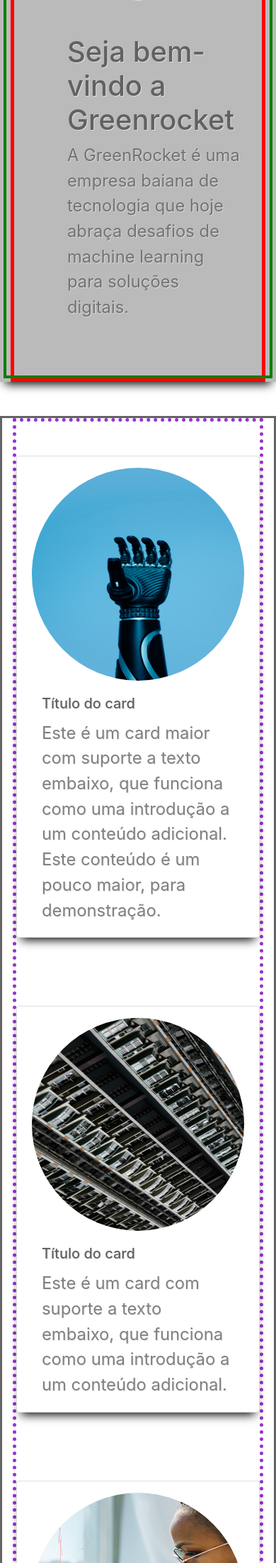
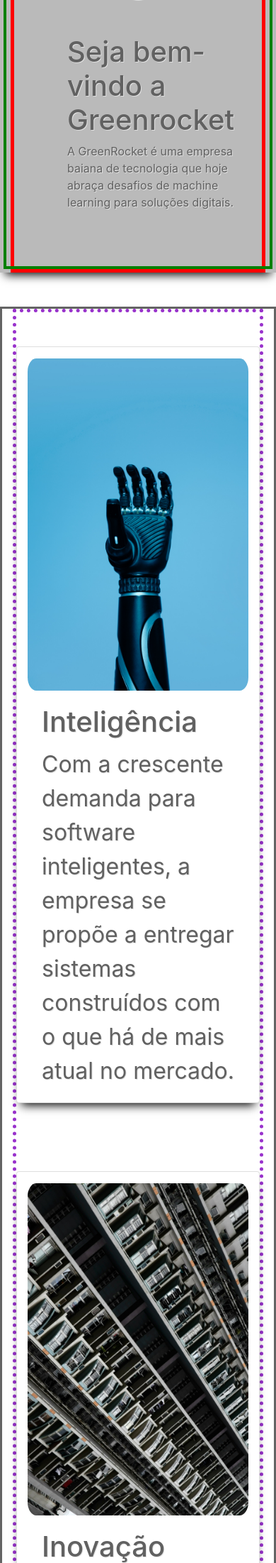
Before and after one commit to duzi5/greenrocket_Flask, a Flask app: page / in a window 390 px wide. Shown: the part 471-2673 px from the top of the page at 71% size. Run offline with Flask 2, Linux system fonts and the light colour scheme; some libraries are stand-ins or nearby versions.

Commit message:
melhorando a responsividade

```diff
--- /dev/null
+++ b/app/static/scripts.js
@@ -0,0 +1,40 @@
+$(document).ready(function () {
+    // var caixasTexto = $('.linha2');
+    // caixasTexto.css('height', '20px');
+    // $(this).css('height', '100px');
+
+    var altura = window. screen. height;
+    var largura = window. screen. width;
+
+
+
+
+
+    if (largura > 1200 ) {
+        $('.card-text').css('font-size', '1.1rem')
+        $('.cardimg').css('width', '300px').css('height', '400px')
+        $('.card-title').css('font-size', '2rem')
+    } else if (largura > 800 && largura <=1200 ) {
+        $('.card-text').css('font-size', '1.4rem')
+        $('.card-title').css('font-size', '2rem')
+    } else if(largura>300 && largura<=800) {
+        $('.card-text').css('font-size', '2rem')
+        $('.card-title').css('font-size', '2.5rem')
+
+    }else{
+        console.log('tá funcionando')
+
+    }
+
+
+
+
+
+
+
+
+
+
+
+
+});
--- a/app/static/styles.css
+++ b/app/static/styles.css
@@ -594,10 +594,7 @@ h5{
     text-shadow: #e0e0e0 1px 1px 0;
 }
 p{
-    font-size: clamp(1em, 1em + 2vw, 1.75em);
-    opacity: 0.8;
     color: #616161;
-
     text-shadow: #e0e0e0 1px 1px 0;
 }
 
@@ -648,9 +645,8 @@ p{
 }
 
 .card img{
-    border-radius: 50%;
-    max-width: 300px;
-    max-height: 300px;
+    border-radius: 4%;
+
     margin: auto;
 }
 .card{
--- a/app/templates/base.html
+++ b/app/templates/base.html
@@ -27,9 +27,11 @@
 <link rel = "shortcut icon" type = "imagem/x-icon" href="../static/imagens/logo2.png"/>
 <link rel="preconnect" href="https://fonts.googleapis.com">
 <link rel="preconnect" href="https://fonts.gstatic.com" crossorigin>
+<script src="{{ url_for('.static', filename='scripts.js') }}"></script>
 <link href="https://fonts.googleapis.com/css2?family=Fjalla+One&family=Lobster&family=Oswald&family=Raleway:wght@100;200;400&display=swap" rel="stylesheet">
+<link rel="stylesheet"  href="https://fonts.googleapis.com/css2?family=Crimson+Pro">
+<script src="https://ajax.googleapis.com/ajax/libs/jquery/3.6.0/jquery.min.js"></script>
 
-<link rel="stylesheet"  href="https://fonts.googleapis.com/css2?family=Crimson+Pro">
 {% endblock %}
 
 
--- a/app/templates/index2.html
+++ b/app/templates/index2.html
@@ -70,26 +70,27 @@
     <div class="linha3 w-100 justify-content-center container-fluid mt-5">
         <div class="row justify-content-center">
             <div class="card col col-12 col-sm-12  col-md-12 col-lg-5 mt-5 mb-5 ">
-              <img class="card-img-top mt-3" src="static/imagens/robo.jpg" alt="Imagem de capa do card">
+              <img class="card-img-top mt-3 cardimg" src="static/imagens/robo.jpg" alt="Imagem de capa do card">
               <div class="card-body">
-                <h5 class="card-title">Título do card</h5>
-                <p class="card-text">Este é um card maior com suporte a texto embaixo, que funciona como uma introdução a um conteúdo adicional. Este conteúdo é um pouco maior, para demonstração.</p>
+                <h5 class="card-title">Inteligência</h5>
+                <p class="card-text">Com a crescente demanda para software inteligentes, a empresa se propõe a entregar sistemas construídos com o que há de mais atual no mercado.</p>
 
               </div>
             </div>
             <div class="card  col col-12 col-sm-12 col-md-12 col-lg-5 mt-5 mb-5 ">
-              <img class="card-img-top mt-3" src="static/imagens/server.jpg" alt="Imagem de capa do card">
+              <img class="card-img-top mt-3 cardimg" src="static/imagens/server.jpg" alt="Imagem de capa do card">
               <div class="card-body">
-                <h5 class="card-title">Título do card</h5>
-                <p class="card-text">Este é um card com suporte a texto embaixo, que funciona como uma introdução a um conteúdo adicional.</p>
-
+                <h5 class="card-title">Inovação</h5>
+                <p class="card-text">
+                    Os projetos que estão em desenvolvimento pela greenrocket possuem, como regra, a inovação em seu DNA. Com isso, nossa empresa busca através das mais recentes tecnologias, trazer soluções precisas para tarefas que mergulhem em um mundo abundante de dados. Este é um card com suporte a texto embaixo, que funciona como uma introdução a um conteúdo adicional.</p>
+                </p>
               </div>
             </div>
             <div class="card col col-12 col-sm-12 col-md-12 col-lg-5 mt-5 mb-5 ">
-              <img class="card-img-top mt-3" src="static/imagens/estatistica.png" alt="Imagem de capa do card">
+              <img class="card-img-top mt-3 cardimg" src="static/imagens/estatistica.png" alt="Imagem de capa do card">
               <div class="card-body">
-                <h5 class="card-title">Título do card</h5>
-                <p class="card-text">Este é um card maior com suporte a texto embaixo, que funciona como uma introdução a um conteúdo adicional. Este card tem o conteúdo ainda maior que o primeiro, para mostrar a altura igual, em ação.</p>
+                <h5 class="card-title">Estatística Aplicada</h5>
+                <p class="card-text">Tudo o que fazemos tem o machine learning em foco, mostrando nosso diferencial ao se apropriar da estatística, modelos econométricos, para entregar produtos inovadores com um alto poder de gerenciamento de dados independente de sua origem endógena ou exógena.</p>
 
               </div>
             </div>
```
